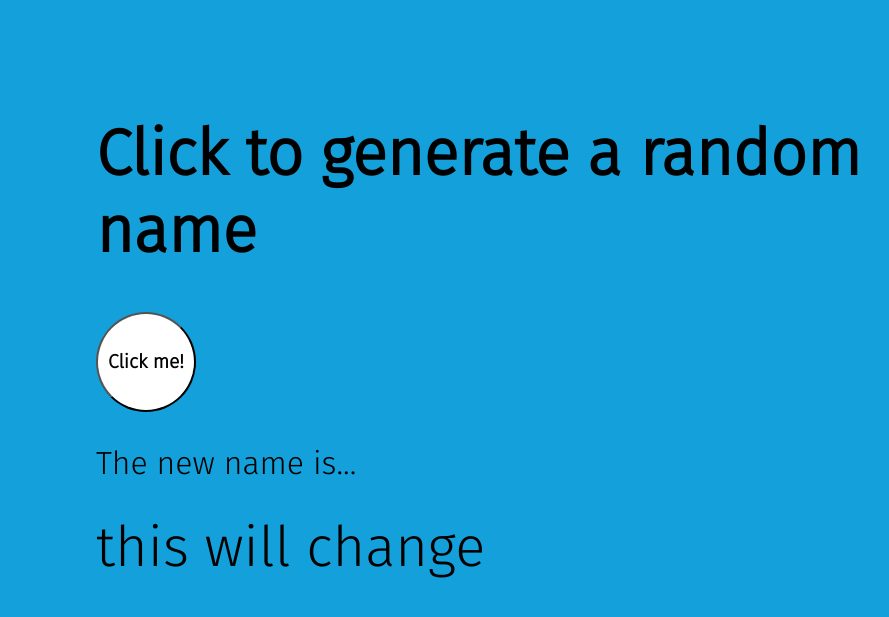
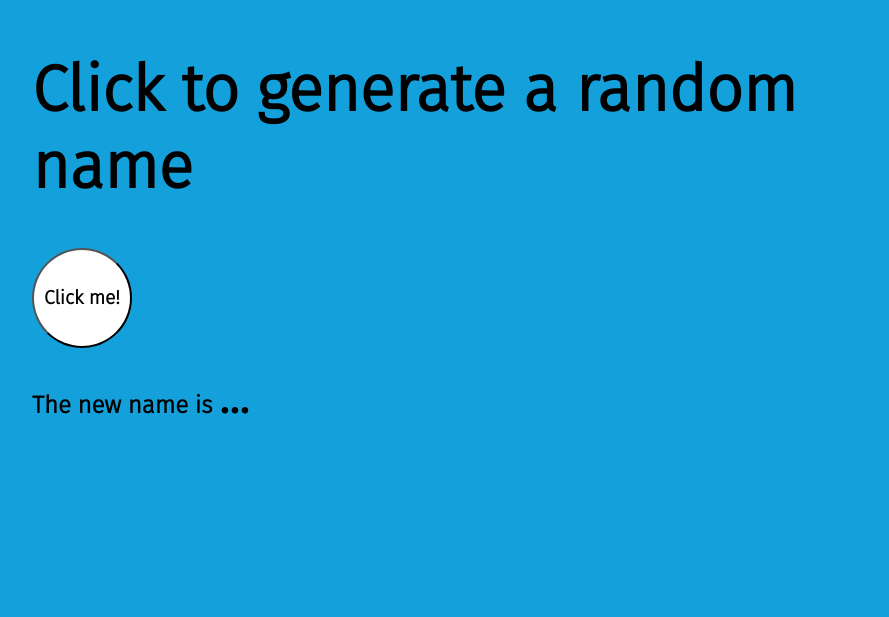
Before and after one commit to Msgl/generator-random-name, a website: page index.html in a window 1280 px wide. Shown: the part 141-758 px from the top of the page, without its empty margins (160-1049 px from the left). Drawn offline with Linux system fonts and the light colour scheme.

Commit message:
Tidy up the code

```diff
--- a/css/styles.css
+++ b/css/styles.css
@@ -1,7 +1,14 @@
+:root {
+  --red:  rgb(219, 80, 20);
+  --blue: rgb(20, 160, 219);
+  --black: rgb(0, 0, 0);
+  --white: rgb(255, 255, 255);
+}
+
 body{
     margin:0;
     padding:0;
-    background-color: rgba(20, 160, 219, 1);
+    background-color: var(--blue);
   }
 
   body, button{
@@ -9,7 +16,7 @@ body{
   }
 
   div{
-    margin:20%;
+    margin:15%;
   }
 
   h1{
@@ -19,24 +26,26 @@ body{
   button{
     width: 100px;
     height:100px;
+
+    background-color: var(--white);
     border-radius: 50px;
+
     font-size: 1.2em;
-    background-color: white;
     font-weight: 700;
   }
 
   button:hover{
-    background-color: rgba(219, 80, 20, 1);
+    background-color: var(--red);
   }
 
   button:active{
-    outline-style: groove black;
+    outline-style: groove var(--black);
   }
 
-  p{
+  h2{
+    font-size:1.5em;
+  }
+
+  #name {
     font-size:2em;
   }
-  #name {
-    font-size:3.5em;
-    display:inline;
-  }
--- a/index.html
+++ b/index.html
@@ -6,15 +6,14 @@
     <link href="https://fonts.googleapis.com/css2?family=Fira+Sans:wght@300&display=swap" rel="stylesheet">
     <link rel="stylesheet" href="css/styles.css">
 
-    <title>Document</title>
+    <title>Random Name Generator</title>
 </head>
 
 <body>
     <div>
         <h1> Click to generate a random name</h1>
         <button onclick="getName()">Click me!</button>
-        <p> The new name is...</p>
-        <p id="name">this will change</p>
+        <h2> The new name is <span id="name">...</span></h2>
       </div>
     <script src="js/scripts.js"></script>
 </body>
```
